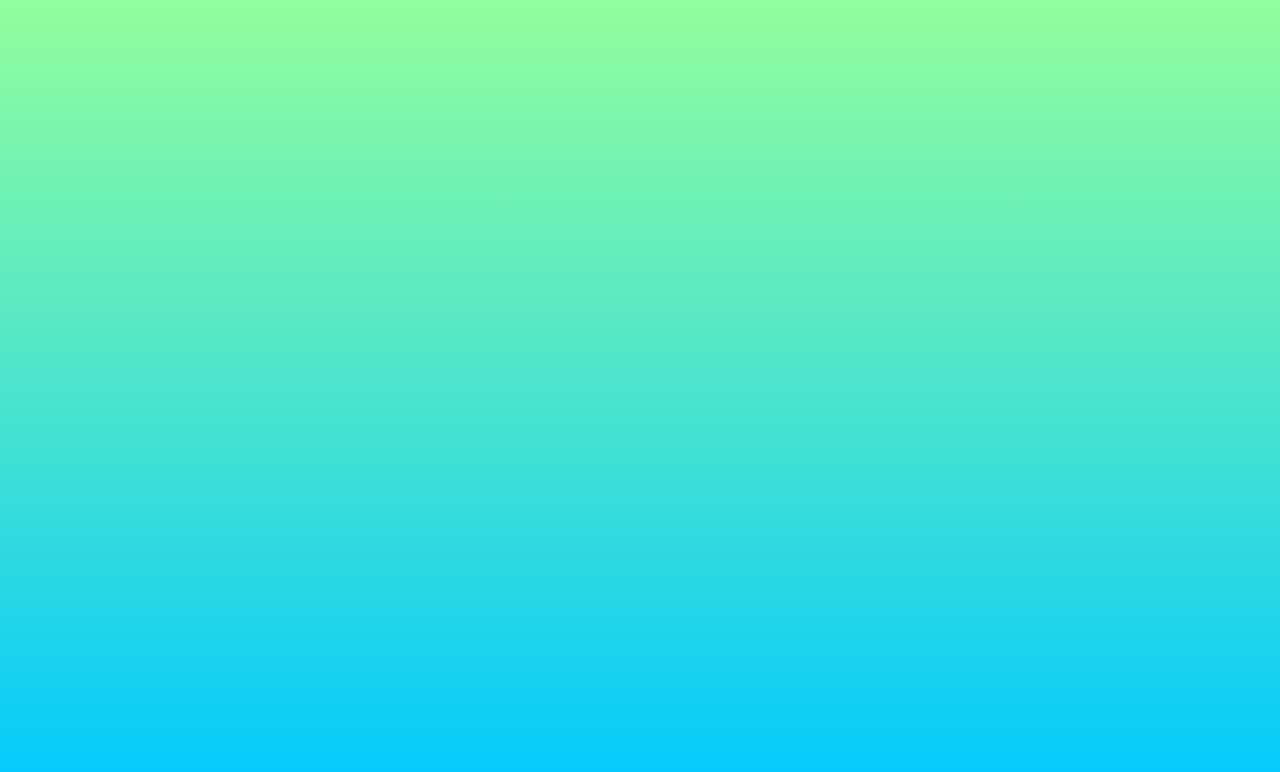
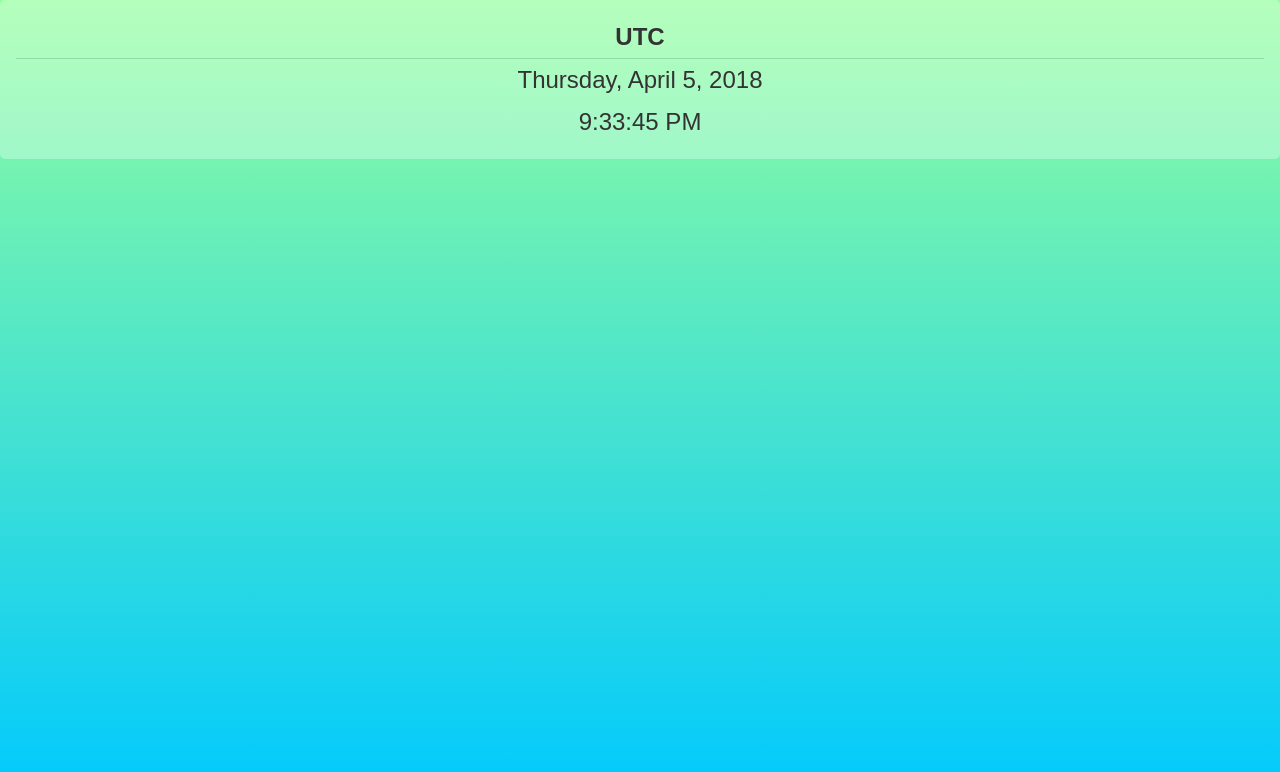
Before and after one commit to tjrawrin/vue-times, a Vue app: page / in a window 1280 px wide. Shown: the top 772 px of the page. Built offline with nearby package versions, Linux system fonts and the light colour scheme.

Commit message:
Add LocalTime component

```diff
--- a/src/App.vue
+++ b/src/App.vue
@@ -1,13 +1,18 @@
 <template>
   <div id="app">
+    <local-time></local-time>
   </div>
 </template>
 
 <script lang="ts">
 import Vue from 'vue';
+import LocalTime from './components/LocalTime.vue';
 
 export default Vue.extend({
   name: 'app',
+  components: {
+    LocalTime,
+  },
 });
 </script>
 
--- /dev/null
+++ b/src/components/LocalTime.vue
@@ -0,0 +1,61 @@
+<template>
+  <div>
+    <h2>{{ currentTimezone }}</h2>
+    <span>{{ currentDate }}</span>
+    <span>{{ currentTime }}</span>
+  </div>
+</template>
+
+<script>
+import { DateTime } from 'luxon';
+
+export default {
+  name: 'local-time',
+  data() {
+    return {
+      currentDateTime: null,
+    };
+  },
+  created() {
+    setInterval(() => this.updateCurrentDateTime(), 1000);
+  },
+  beforeMount() {
+    this.updateCurrentDateTime();
+  },
+  methods: {
+    updateCurrentDateTime() {
+      this.currentDateTime = DateTime.local();
+    },
+  },
+  computed: {
+    currentTimezone() {
+      return this.currentDateTime.zoneName;
+    },
+    currentDate() {
+      return this.currentDateTime.toLocaleString(DateTime.DATE_HUGE);
+    },
+    currentTime() {
+      return this.currentDateTime.toLocaleString(DateTime.TIME_WITH_SECONDS);
+    },
+  },
+};
+</script>
+
+<style scoped>
+div {
+  background-color: #ffffff50;
+  border-radius: 0.5rem;
+  padding: 1.6rem;
+}
+h2 {
+  border-bottom: 1px solid #00000025;
+  margin: 0;
+  text-align: center;
+  text-transform: uppercase;
+}
+span {
+  display: block;
+  font-size: 2.4rem;
+  text-align: center;
+}
+</style>
```
